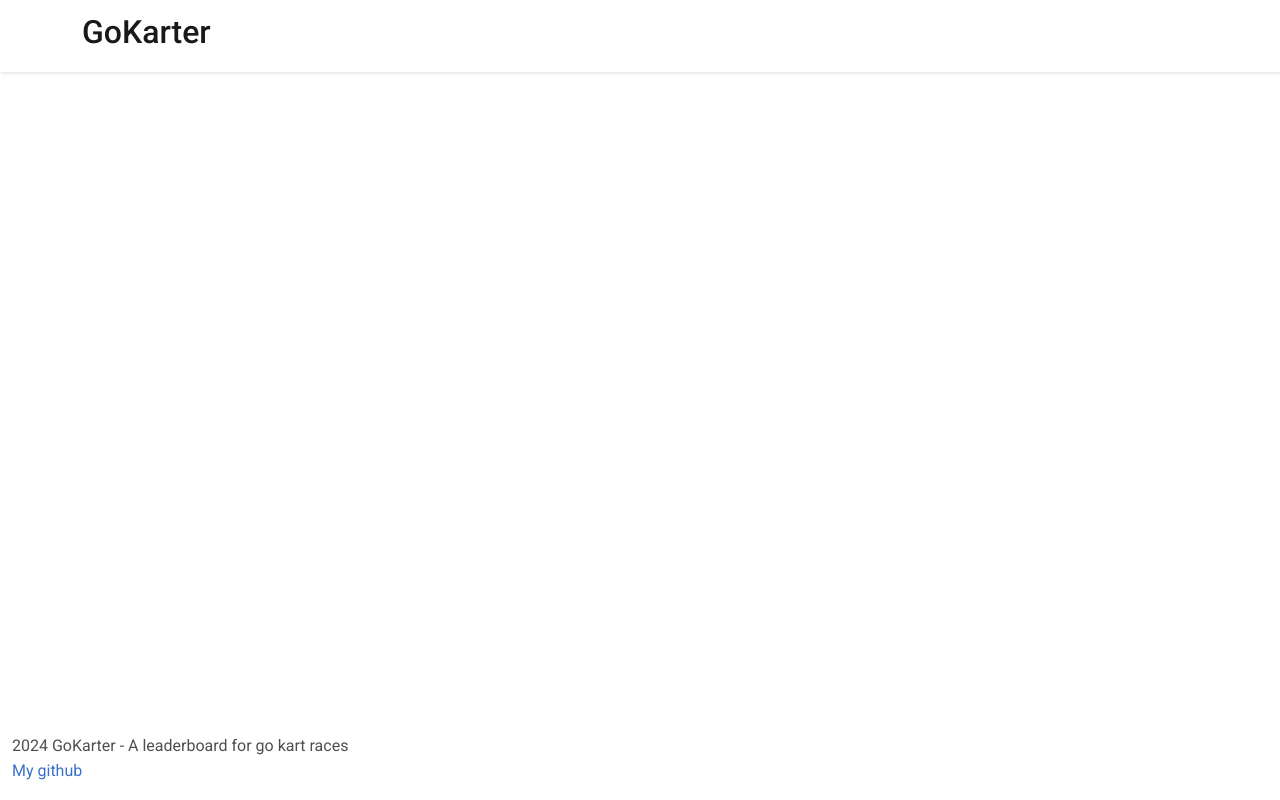
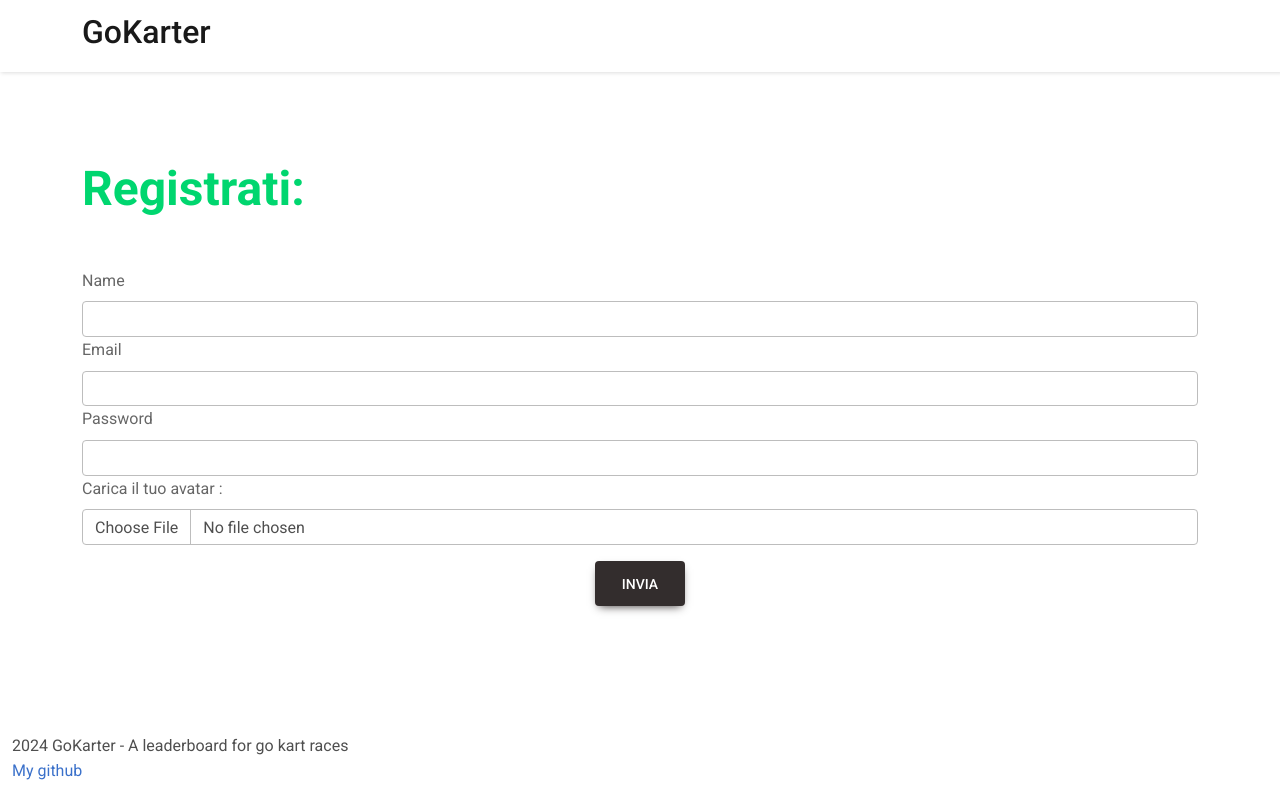
Before and after one commit to LrdVnz/GoKarter, a React (Create React App) app in the folder frontend/: page /register in a window 1280 px wide. Built offline with nearby package versions, Linux system fonts and the light colour scheme.

Commit message:
added register page

```diff
--- a/frontend/src/App.js
+++ b/frontend/src/App.js
@@ -3,6 +3,7 @@ import NavBar from "./components/navbar/NavBar";
 import Footer from "./components/footer/Footer";
 import Leaderboard from "./components/leaderboard/Leaderboard";
 import Frontpage from "./components/frontpage/Frontpage";
+import Register from "./components/register/register";
 
 function App() {
   return (
@@ -12,6 +13,7 @@ function App() {
         <Routes>
           <Route path="/" element={<Frontpage />} />
           <Route path="/race/:id" element={<Leaderboard />} />
+          <Route path="/register" element={<Register />} />
         </Routes>
         <Footer />
       </BrowserRouter>
--- /dev/null
+++ b/frontend/src/components/register/register.jsx
@@ -0,0 +1,60 @@
+import { Container, Form, Button } from "react-bootstrap";
+import { useNavigate } from "react-router-dom";
+import "./styles.css";
+
+export default function Login() {
+  const navigate = useNavigate();
+
+  async function handleSubmit(event) {
+    event.preventDefault();
+
+    console.log(event.target.elements)
+    const formData = new FormData();
+
+    formData.append('name', event.target.elements["input-name"].value);
+    formData.append('password', event.target.elements["input-password"].value);
+    formData.append('email', event.target.elements["input-email"].value);
+    formData.append('avatar', event.target.elements["input-avatar"].files[0]);
+
+    try {
+      const res = await fetch(`${process.env.REACT_APP_BACKEND_URL}/user/register`, {
+        method: "POST",
+        body: formData,
+      });
+
+      navigate("/");
+      console.log(res);
+    } catch (err) {
+      console.log(err);
+    }
+  }
+
+  return (
+    <Container fluid="sm">
+      <h1 className="blog-main-title">Registrati: </h1>
+      <Form onSubmit={handleSubmit}>
+        <Form.Group controlId="input-name">
+          <Form.Label> Name </Form.Label>
+          <Form.Control type="text" />
+        </Form.Group>
+        <Form.Group controlId="input-email">
+          <Form.Label> Email </Form.Label>
+          <Form.Control type="email" />
+        </Form.Group>
+        <Form.Group controlId="input-password">
+          <Form.Label> Password </Form.Label>
+          <Form.Control type="password" />
+        </Form.Group>
+        <Form.Group controlId="input-avatar">
+          <Form.Label> Carica il tuo avatar : </Form.Label>
+          <Form.Control type="file" />
+        </Form.Group>
+        <Form.Group className="d-flex mt-3 justify-content-center">
+          <Button type="submit" size="lg" variant="dark">
+            invia
+          </Button>
+        </Form.Group>
+      </Form>
+    </Container>
+  );
+}
--- /dev/null
+++ b/frontend/src/components/register/styles.css
@@ -0,0 +1,11 @@
+.container-sm {
+  padding-top: 110px !important;
+}
+
+.blog-main-title {
+    font-size: 3rem;
+    font-weight: bold;
+    margin-top: 50px;
+    margin-bottom: 50px;
+    color: #00d66f;
+  }
```
